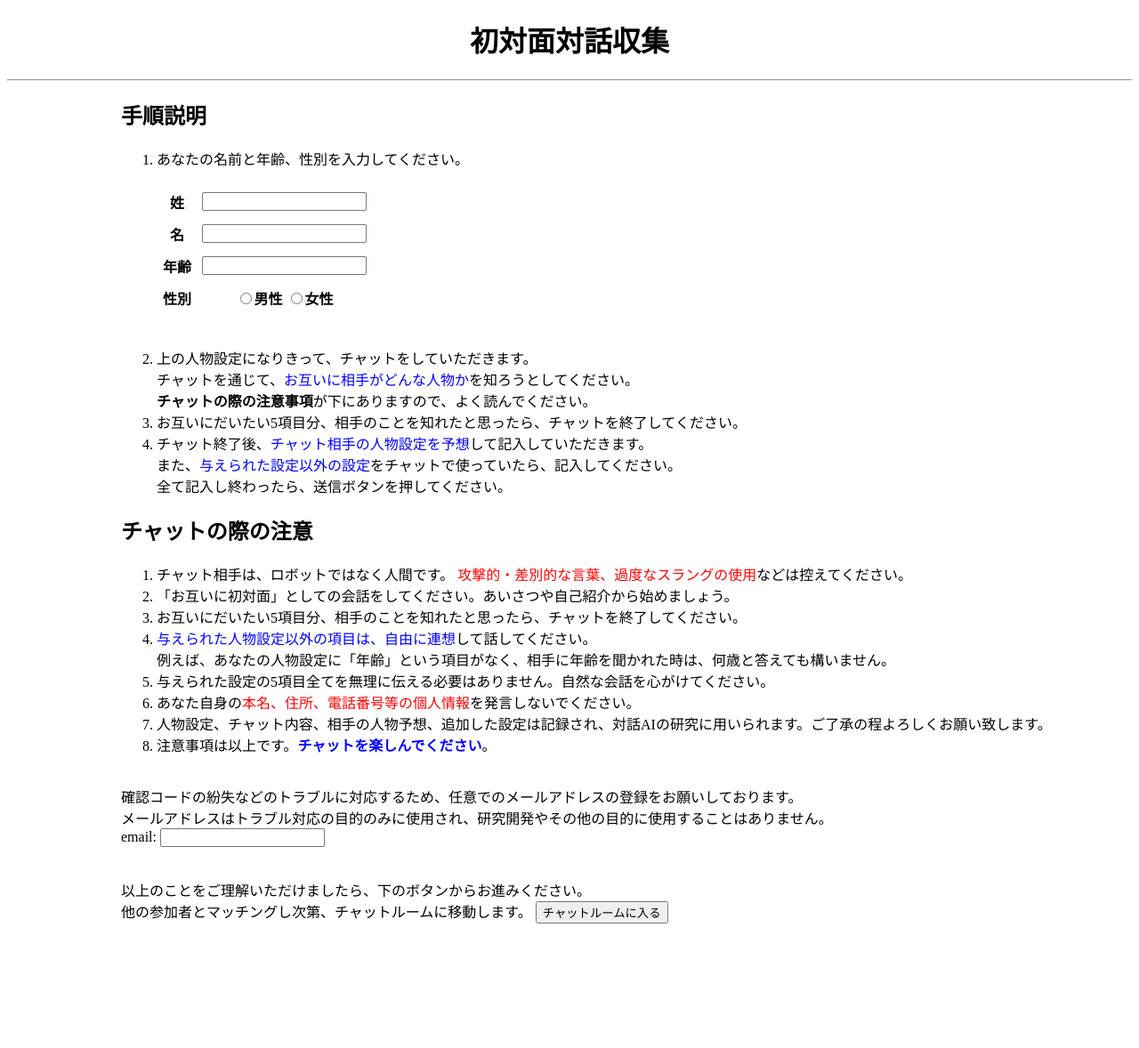
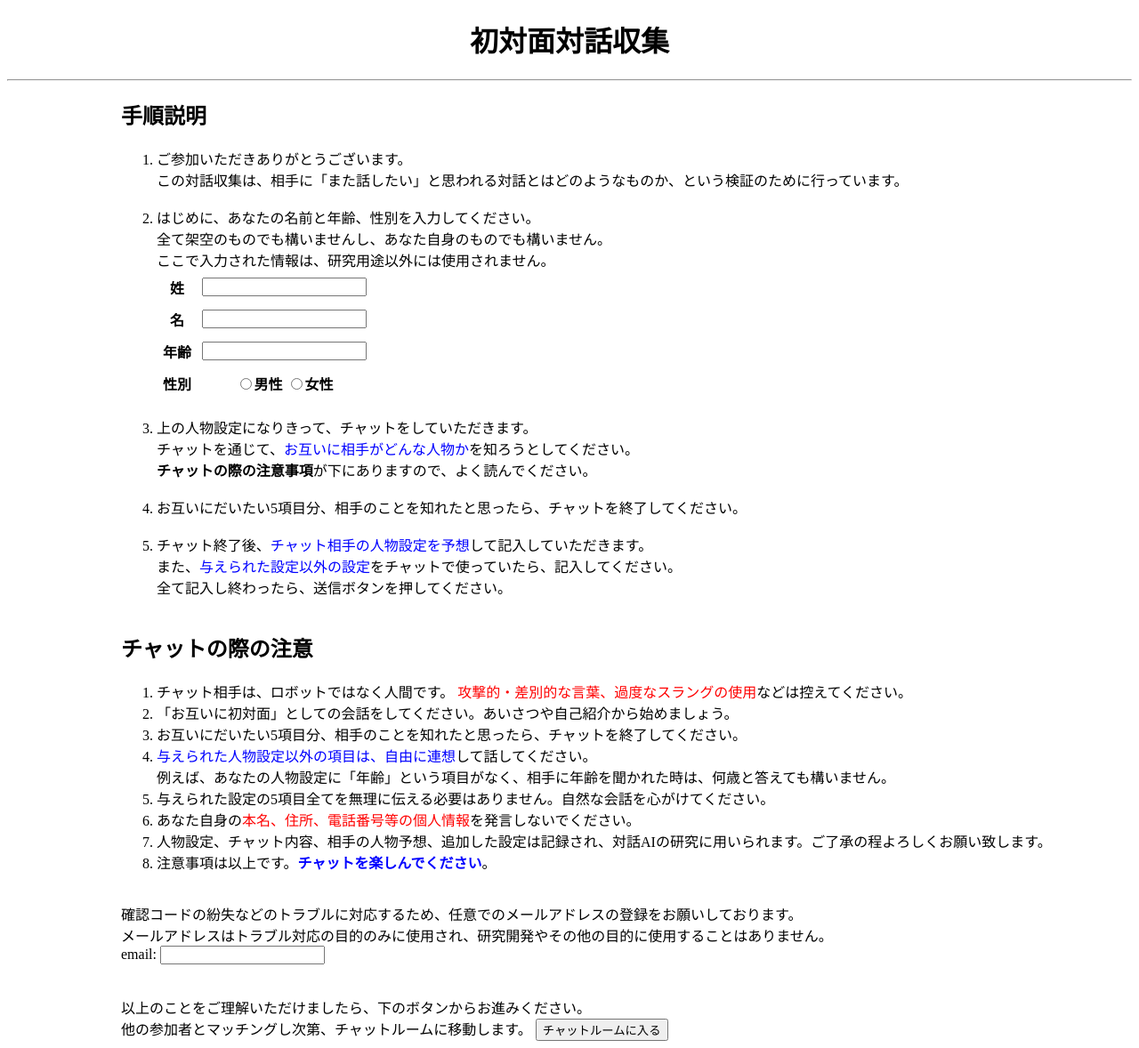
Before and after one commit to kyoshiro-s/perchat, a Django app: page /perchat/anteroom/ in a window 1280 px wide. Shown: the whole page at 89% size. Before the commit the page ends 1038 px from the top, so only its background shows below. Run offline with Django 3.2, Linux system fonts and the light colour scheme; lists and menus that the app fills with data are empty.

Commit message:
modify anteroom (not completed yet)

```diff
--- a/chat/templates/chat/anteroom.html
+++ b/chat/templates/chat/anteroom.html
@@ -29,8 +29,15 @@
       {% csrf_token %}
     <h2>手順説明</h2>
     <ol>
-    <li>あなたの名前と年齢、性別を入力してください。<br>
-        <br>
+    <li>
+      ご参加いただきありがとうございます。<br>
+      この対話収集は、相手に「また話したい」と思われる対話とはどのようなものか、という検証のために行っています。<br>
+
+    </li><br>
+    <li>
+      はじめに、あなたの名前と年齢、性別を入力してください。<br>
+      全て架空のものでも構いませんし、あなた自身のものでも構いません。<br>
+      ここで入力された情報は、研究用途以外には使用されません。<br>
       <table border="0" cellpadding="5">
         <tr align="center"><th>姓</th><th><input type="text" name="last_name"></th></tr>
         <tr align="center"><th>名</th><th><input type="text" name="first_name"></th></tr>
@@ -42,17 +49,17 @@
           </th>
         </tr>
       </table>
-    <br>
     </li><br>
     <li>上の人物設定になりきって、チャットをしていただきます。<br>
        チャットを通じて、<font color="blue">お互いに相手がどんな人物か</font>を知ろうとしてください。<br>
        <b>チャットの際の注意事項</b>が下にありますので、よく読んでください。<br>
-    </li>
-    <li>お互いにだいたい5項目分、相手のことを知れたと思ったら、チャットを終了してください。</li>
-    <li>チャット終了後、<font color="blue">チャット相手の人物設定を予想</font>して記入していただきます。<br>
+    </li><br>
+    <li>お互いにだいたい5項目分、相手のことを知れたと思ったら、チャットを終了してください。</li><br>
+    <li>
+      チャット終了後、<font color="blue">チャット相手の人物設定を予想</font>して記入していただきます。<br>
       また、<font color="blue">与えられた設定以外の設定</font>をチャットで使っていたら、記入してください。<br>
       全て記入し終わったら、送信ボタンを押してください。
-    </li>
+    </li><br>
     </ol>
     <h2>チャットの際の注意</h2>
     <ol>
@@ -86,13 +93,22 @@
 
     document.querySelector('#matching-start-input').onclick = async function(e) {
       this.disabled = true;
-      document.querySelector('#regenerate').disabled = true;
 
-      user_id = uuid4()
+      var user_id = uuid4();
+      var gender = document.persona_form.gender.value;
+      if (gender === "") {
+        alert('性別を選択してください');
+        this.disabled = false;
+        return 0;
+      } else if (gender === "男性") {
+        gender = "M"
+      } else if (gender === "女性") {
+        gender = "F"
+      }
       var ws_protocol = (window.location.protocol == 'https:') ? 'wss://' : 'ws://'
       console.log('now using ' + ws_protocol)
       var matchingSocket = new ReconnectingWebSocket(
-        ws_protocol + window.location.host + '/perchat/ws/matching/' + user_id + '/'
+        ws_protocol + window.location.host + '/perchat/ws/matching/' + user_id + '/' + gender
       );
 
       matchingSocket.onclose = function(e) {
@@ -120,15 +136,10 @@
       }
       matchingSocket.close();
       this.disabled = false;
-      document.querySelector('#regenerate').disabled = false;
       document.querySelector('#announce-message').innerHTML = '';
       document.querySelector('#countdown').innerHTML = '';
       alert('相手が見つかりませんでした。もう一度お試しください。');
     };
-
-    document.querySelector('#regenerate').onclick = function(e) {
-      location.reload();
-    }
   </script>
 </body>
 </html>
```
Lines whose indentation alone changed are shown as unchanged.
